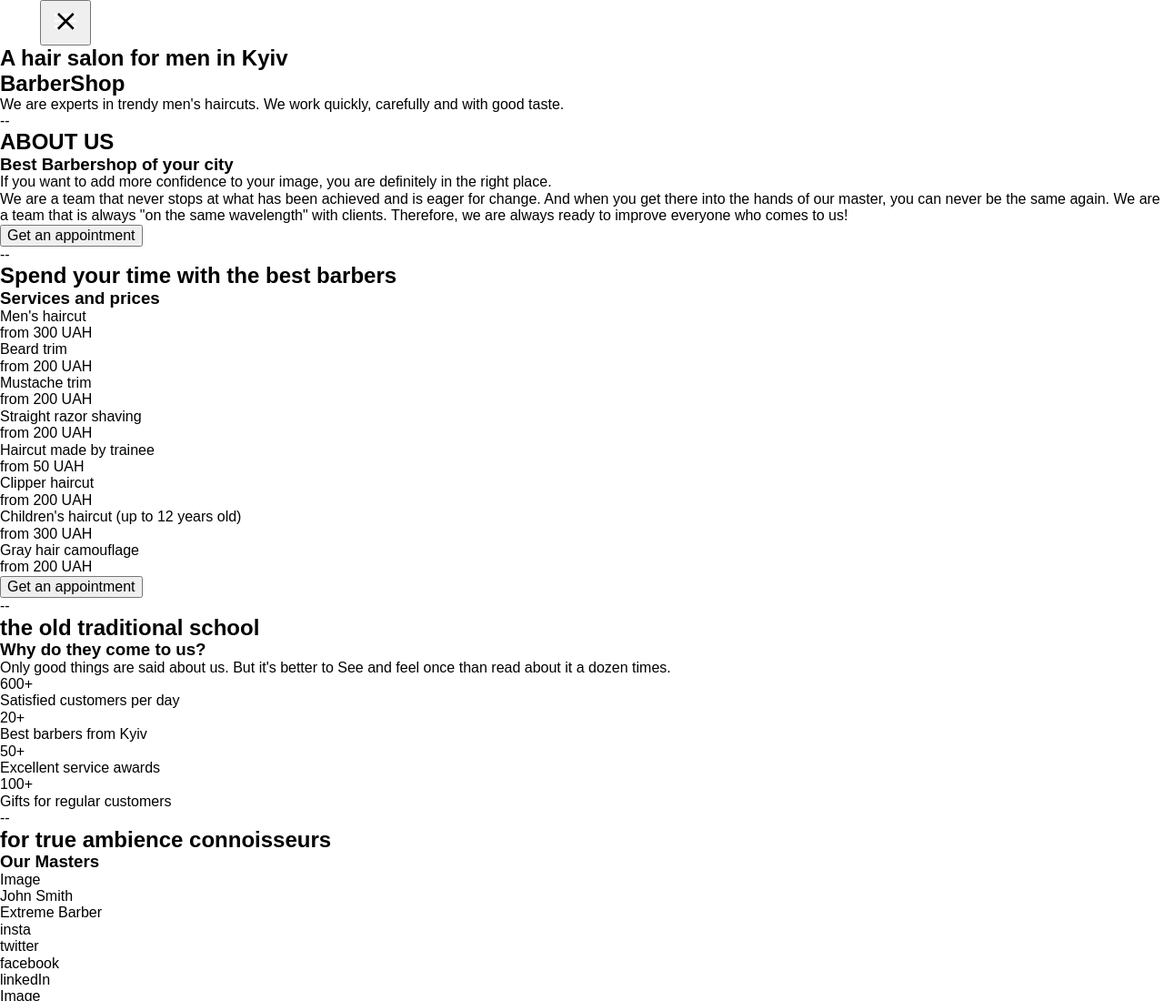
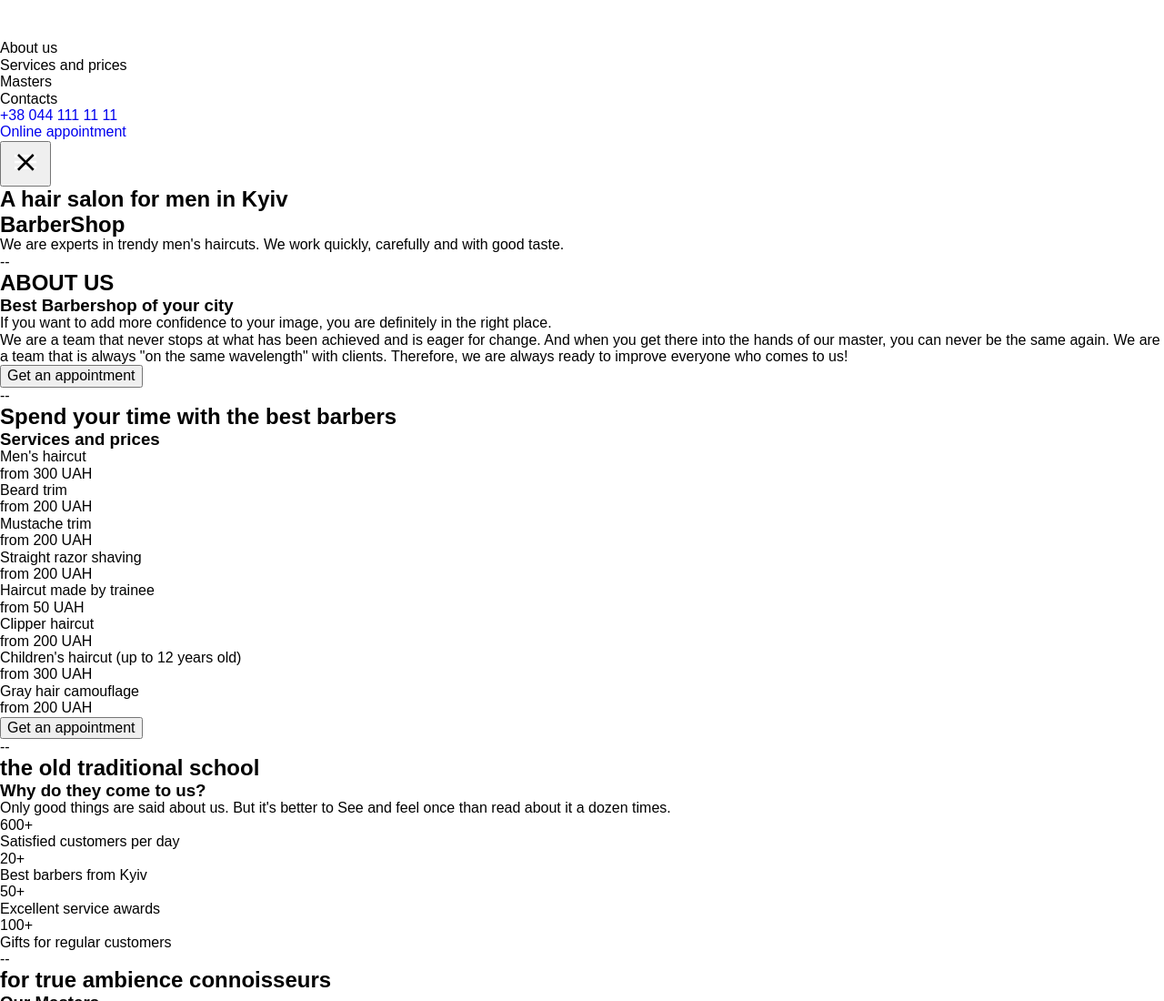
Before and after one commit to solarenergy990/barbershop, a website built with Parcel: page src/index.html in a window 1280 px wide. Shown: the top 1100 px of the page at 91% size. Built offline with nearby package versions, Linux system fonts and the light colour scheme.

Commit message:
adds popup content

```diff
--- a/src/index.html
+++ b/src/index.html
@@ -17,23 +17,9 @@
 <body>
 
 
-  <!-- <include src="./partials/header.html"></include> -->
+  <include src="./partials/header.html"></include>
 
-  <header>
-    <nav>
-      <a href="./index.html">
-        <svg viewBox="0 0 100 100" width="40">
-          <use class="header__icon--logo" href="./images/icons.svg#icon-logo"></use>
-        </svg>
-      </a>
-      <button type="button">
-        <svg viewBox="0 0 100 100" width="40">
-          <use class="header__icon--open" href="./images/icons.svg#icon-menu_40px-1"></use>
-          <use class="header__icon--close" href="./images/icons.svg#icon-close_40px-1"></use>
-        </svg>
-      </button>
-    </nav>
-  </header>
+
 
   <main>
     <!-- Hero section -->
--- a/src/partials/header.html
+++ b/src/partials/header.html
@@ -1,15 +1,29 @@
 <header>
-    <nav>
+
     <a href="./index.html">
         <svg viewBox="0 0 100 100" width="40">
             <use class="header__icon--logo" href="./images/icons.svg#icon-logo"></use>
         </svg>
     </a>
+    <nav>
+        <ul>
+            <li>About us</li>
+            <li>Services and prices</li>
+            <li>Masters</li>
+            <li>Contacts</li>
+        </ul>
+
+        <ul>
+            <li><a href="tel:+380441111111">+38 044 111 11 11</a></li>
+            <li><a href="online appointment">Online appointment</a></li>
+        </ul>
+    </nav>
+
     <button type="button">
         <svg viewBox="0 0 100 100" width="40">
             <use class="header__icon--open" href="./images/icons.svg#icon-menu_40px-1"></use>
             <use class="header__icon--close" href="./images/icons.svg#icon-close_40px-1"></use>
         </svg>
     </button>
-    </nav>
+
 </header>
```
Lines whose indentation alone changed are shown as unchanged.
